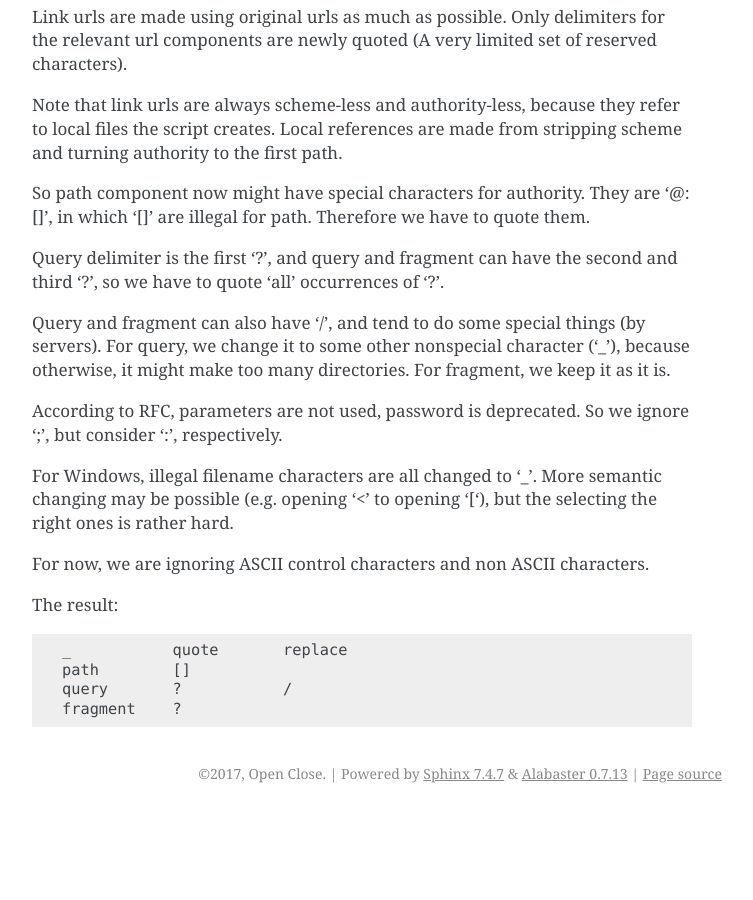
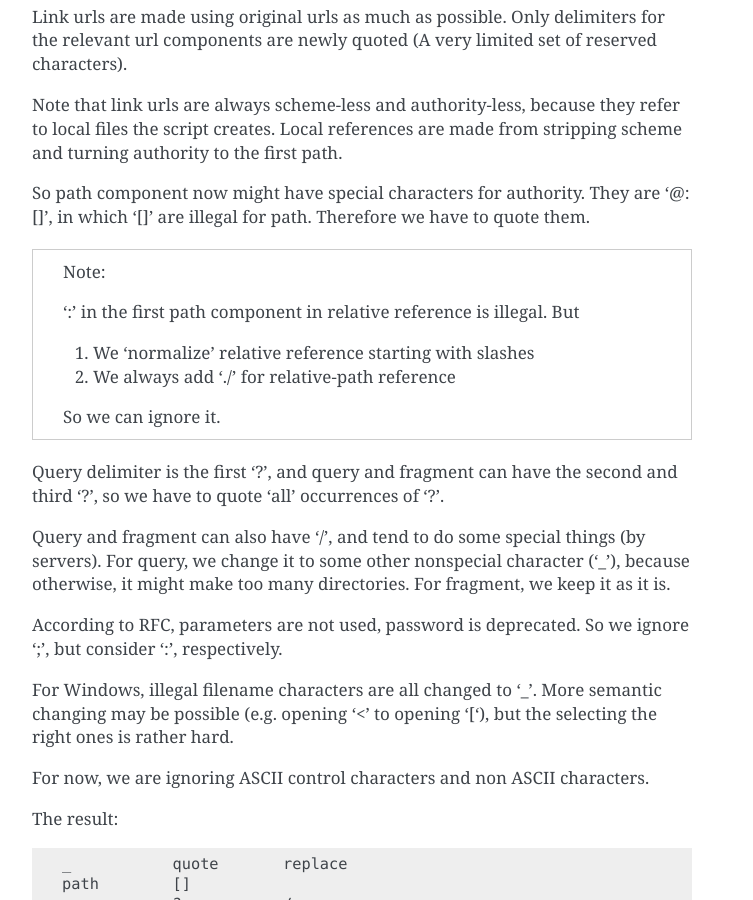
Before and after one commit to openandclose/tosixinch, a Sphinx documentation site: the page built from docs/development.rst, in a window 1280 px wide and 900 px high, scrolled down 1753 px. Shown: the whole window, without its empty margins (388-1141 px from the left). Built offline with Sphinx 7.4.7, drawn with Linux system fonts in a browser that asks for light colours; before the commit the page ends 2566 px from its top, so only the background shows below that.

Commit message:
Fix vague usage of the name 'relative reference'
relative reference consists of
1. starting wih slashes
   (network-path reference and absolute-path reference)
2. not starting wih slashes
   (relative-path reference)

use 'relative reference starting with slashes' for 1,
and 'relative-path reference' for 2.

```diff
--- a/docs/development.rst
+++ b/docs/development.rst
@@ -93,6 +93,14 @@ So path component now might have special characters for authority.
 They are '@:[]', in which '[]' are  illegal for path.
 Therefore we have to quote them.
 
+.. note::
+    ':' in the first path component in relative reference is illegal. But
+
+    1. We 'normalize' relative reference starting with slashes
+    2. We always add './' for relative-path reference
+
+    So we can ignore it.
+
 Query delimiter is the first '?',
 and query and fragment can have the second and third '?',
 so we have to quote 'all' occurrences of '?'.
```
Also changed, not shown: 1 other file.
